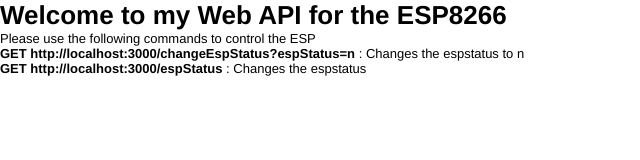
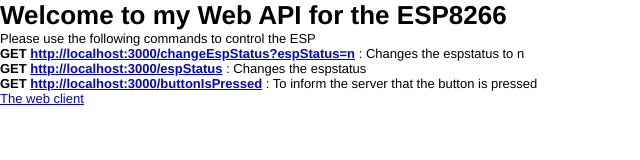
Before and after one commit to cbalatos/nodejsTut, a website: page esp8266/index.html in a window 1280 px wide. Shown: the whole page, without its empty margins (0-640 px from the left). Drawn offline with nearby package versions, Linux system fonts and the light colour scheme.

```diff
--- a/esp8266/index.html
+++ b/esp8266/index.html
@@ -23,8 +23,10 @@
       <h1>Welcome to my Web API for the ESP8266</h1>
       <p>Please use the following commands to control the ESP</p>
       <ol>
-        <li><b>GET http://localhost:3000/changeEspStatus?espStatus=n</b> : Changes the espstatus to n</li>
-        <li><b>GET http://localhost:3000/espStatus</b> : Changes the espstatus</li>
+        <li><b>GET <a href=">http://localhost:3000/changeEspStatus?espStatus=n" target="_blank">http://localhost:3000/changeEspStatus?espStatus=n</a></b> : Changes the espstatus to n</li>
+        <li><b>GET <a href="http://localhost:3000/espStatus" target="_blank">http://localhost:3000/espStatus</a></b> : Changes the espstatus</li>
+        <li><b>GET <a href="http://localhost:3000/buttonIsPressed" target="_blank">http://localhost:3000/buttonIsPressed</a></b> : To inform the server that the button is pressed</li>
+        <li><a href="http://localhost:3000/webClient" target="_blank">The web client</a></li>
       </ol>
   </body>
 </html>
```
Also changed, not shown: esp8266/routes/webClient.html (+9 -0 lines).
